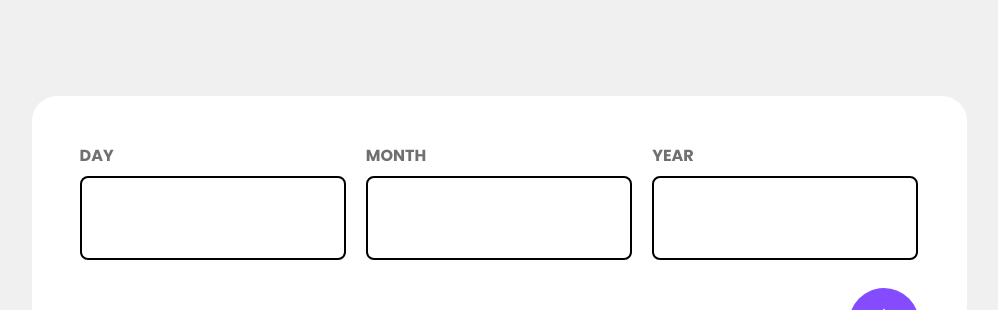
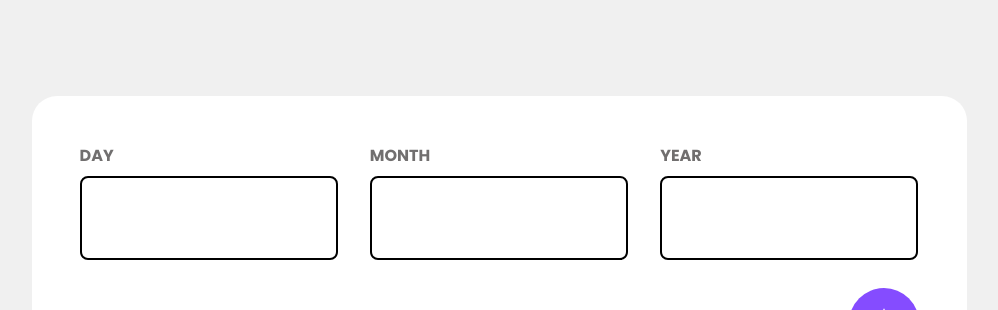
Before and after one commit to philliplam8/age-calculator-app-challenge, a React (Create React App) app: page / in a window 1280 px wide. Shown: the top 310 px of the page, without its empty margins (141-1139 px from the left). Built offline with nearby package versions, Linux system fonts and the light colour scheme.

Commit message:
feat: adding placeholder text to date input fields

```diff
--- a/src/components/AgeInput/AgeInput.tsx
+++ b/src/components/AgeInput/AgeInput.tsx
@@ -2,10 +2,10 @@
 
 export default function AgeInput(): JSX.Element {
   return (
-    <div className="flex flex-row gap-5">
-      <TextField label={"Day"} />
-      <TextField label={"Month"} />
-      <TextField label={"Year"} />
+    <div className="flex flex-row gap-8">
+      <TextField label={"Day"} placeholder="DD" />
+      <TextField label={"Month"} placeholder="MM" />
+      <TextField label={"Year"} placeholder="YY" />
     </div>
   );
 }
```
